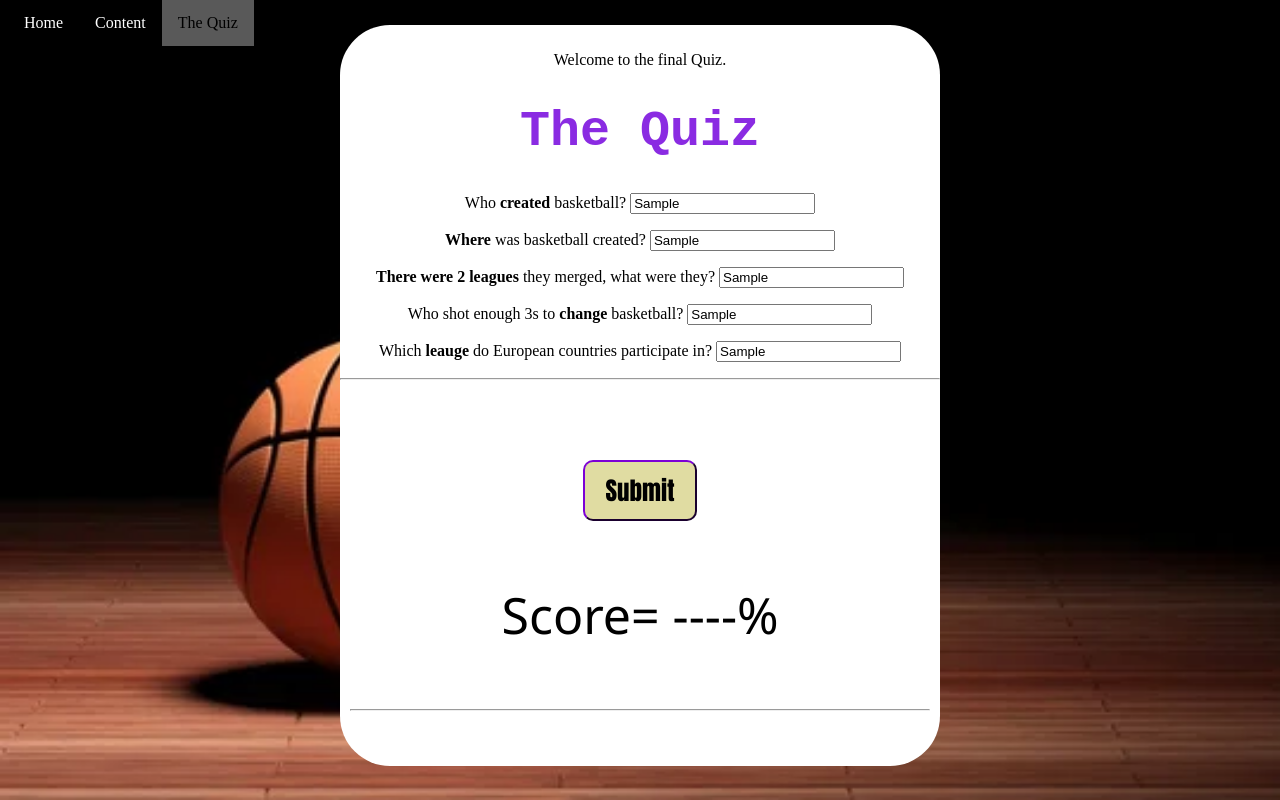
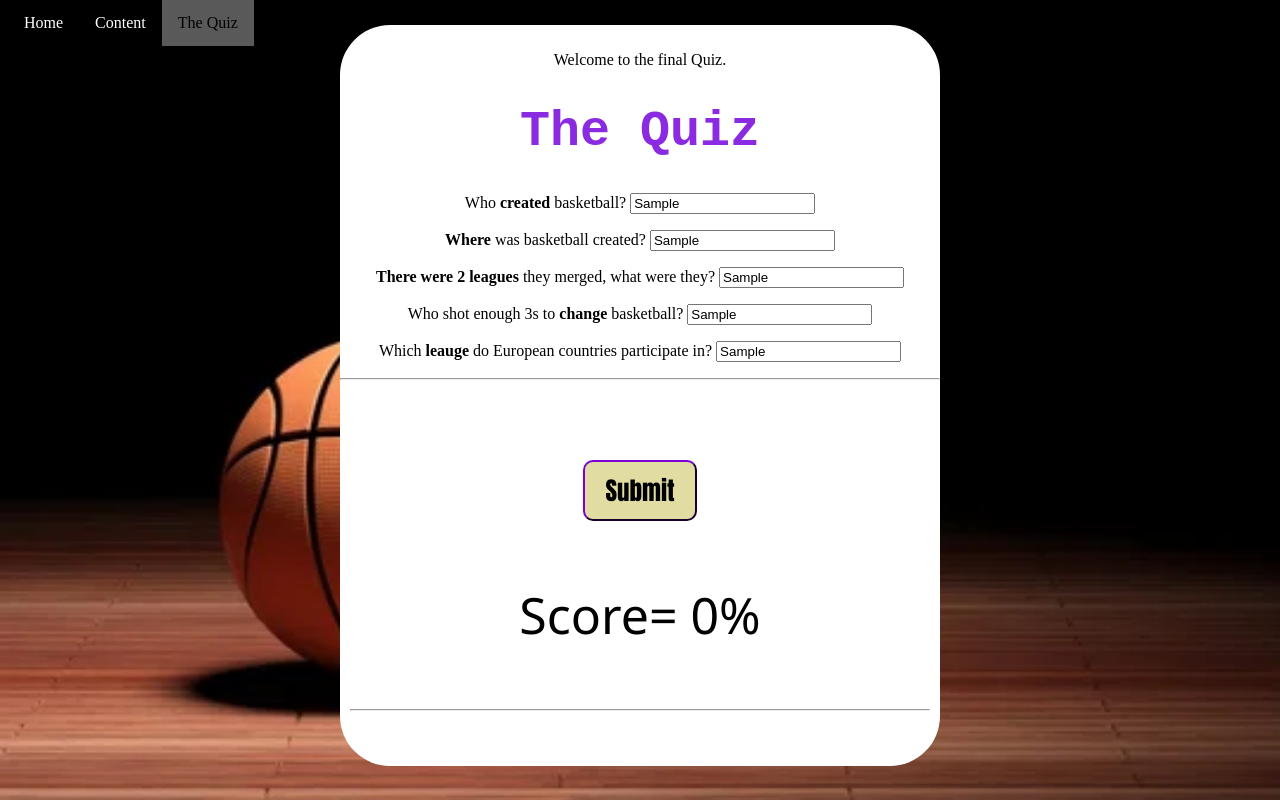
Before and after one commit to AbhinavLuvshrek/The-Final-Website, a plain HTML site: page Index/page2.html in a window 1280 px wide. Both pictures are taken after typing "Sample", "Sample", "Sample", "Sample", "Sample" into the empty fields and a click on the button "Submit". Drawn offline with Linux system fonts and the light colour scheme.

Commit message:
111213132123123

```diff
--- a/Index/page2.html
+++ b/Index/page2.html
@@ -6,6 +6,7 @@
     <title>Page 2</title>
     <link rel="stylesheet" href="../css/style.css" />
     <link rel="stylesheet" href="../css/page2.css" />
+    <script defer src="../java/main.js"></script>
   </head>
 
   <body>
@@ -47,7 +48,7 @@
         <p>
           <button id="btn">Submit</button>
         </p>
-        <p class="Score">Score= <span id="output=">----%</span></p>
+        <p class="Score">Score= <span id="output">----</span>%</p>
         <hr />
       </div>
     </div>
--- /dev/null
+++ b/java/main.js
@@ -0,0 +1,33 @@
+// JavaScript Code
+document.getElementById("btn").addEventListener("click", btnclicked);
+let score = 0;
+
+function btnclicked() {
+  let q1 = document.getElementById("q1").value;
+  let q2 = document.getElementById("q2").value;
+  let q3 = document.getElementById("q3").value;
+  let q4 = document.getElementById("q4").value;
+  let q5 = document.getElementById("q5").value;
+
+  if (q1 === "james naismith") {
+    score++;
+  }
+
+  if (q2 === "springfield") {
+    score++;
+  }
+
+  if (q3 === "aba and nba" || q3 === "nba and aba") {
+    score++;
+  }
+
+  if (q4 === "curry" || q4 === "stephen curry") {
+    score++;
+  }
+
+  if (q5 === "euro league" || q5 === "euroleague") {
+    score++;
+  }
+
+  document.getElementById("output").innerHTML = (score / 5) * 100;
+}
```
Also changed, not shown: main.js (deleted, +0 -12 lines), planning.txt.
